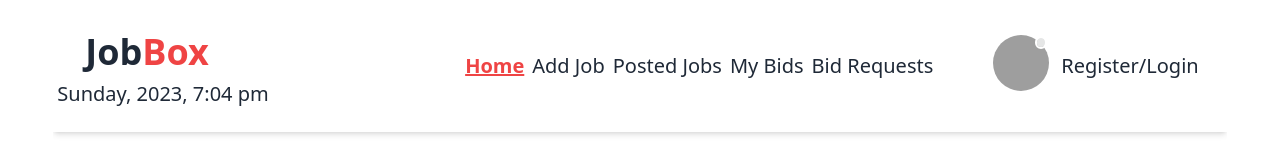
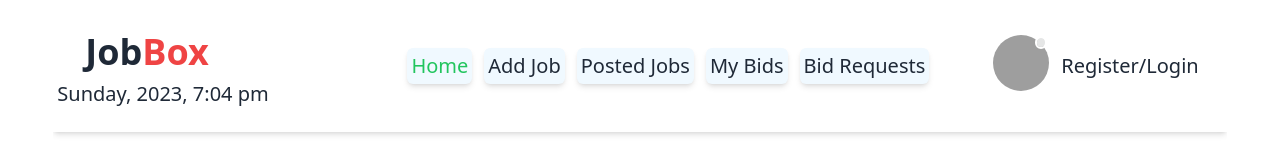
Before and after one commit to naymhossen1b/Job-Box-Client-Site, a React (Vite) app: page / in a window 1280 px wide. Shown: the top 160 px of the page. Built offline with nearby package versions, Linux system fonts and the light colour scheme; no server answers; grey boxes are pictures that could not be loaded.

Commit message:
create nav section and modified header section and aos packeg

```diff
--- a/src/Home/Banner.jsx
+++ b/src/Home/Banner.jsx
@@ -59,7 +59,7 @@ const Banner = () => {
             data-aos-duration="1000"
             data-aos-mirror="true"
             data-aos-once="false"
-            data-aos-anchor-placement="top-top"
+            data-aos-anchor-placement="top-bottom"
             className="lg:flex md:grid items-center text-center gap-3 p-2  rounded-md bg-white text-black"
           >
             <div>
@@ -77,7 +77,7 @@ const Banner = () => {
             data-aos-duration="1000"
             data-aos-mirror="true"
             data-aos-once="false"
-            data-aos-anchor-placement="top-top"
+            data-aos-anchor-placement="top-bottom"
             className="lg:flex md:grid text-center items-center gap-3 p-2 md:p-0 lg:p-2 rounded-md bg-white text-black"
           >
             <div>
@@ -95,7 +95,7 @@ const Banner = () => {
             data-aos-duration="1000"
             data-aos-mirror="true"
             data-aos-once="false"
-            data-aos-anchor-placement="top-top"
+            data-aos-anchor-placement="top-bottom"
             className="lg:flex md:grid text-center items-center gap-3 p-2 md:p-0 lg:p-2 rounded-md bg-white text-black"
           >
             <div>
@@ -113,7 +113,7 @@ const Banner = () => {
            data-aos-duration="1000"
            data-aos-mirror="true"
            data-aos-once="false"
-           data-aos-anchor-placement="top-top"
+           data-aos-anchor-placement="top-bottom"
           className="lg:flex md:grid items-center gap-3 p-2 rounded-md bg-white text-black">
             <div>
               <SiTaichigraphics className="font-bold w-11/12 mx-auto text-blue-500 text-5xl" />
--- a/src/Shared/Header.jsx
+++ b/src/Shared/Header.jsx
@@ -28,53 +28,53 @@ const Header = () => {
           <ul
             className={`lg:flex absolute md:static justify-center items-center text-start
           ${open ? "" : "hidden"}
-           gap-2 lg:mr-5 p-1 rounded-md`}
+           gap-3 lg:mr-5 p-1 rounded-md`}
           >
-            <li>
+            <li className=" p-1 rounded-md border-sky-300 bg-sky-50 shadow-md">
               <NavLink
                 to="/"
                 className={({ isActive, isPending }) =>
-                  isPending ? "pending" : isActive ? "font-bold underline text-red-500" : ""
+                  isPending ? "pending" : isActive ? "font-medium text-green-500" : ""
                 }
               >
                 Home
               </NavLink>
             </li>
-            <li>
+            <li className=" p-1 rounded-md border-sky-300 bg-sky-50 shadow-md">
               <NavLink
                 to="/addJob"
                 className={({ isActive, isPending }) =>
-                  isPending ? "pending" : isActive ? "font-bold underline text-red-500" : ""
+                  isPending ? "pending" : isActive ? "font-medium text-green-500" : ""
                 }
               >
                 Add Job
               </NavLink>
             </li>
-            <li>
+            <li className=" p-1 rounded-md border-sky-300 bg-sky-50 shadow-md">
               <NavLink
                 to="/myPostedJobs"
                 className={({ isActive, isPending }) =>
-                  isPending ? "pending" : isActive ? "font-bold underline text-red-500" : ""
+                  isPending ? "pending" : isActive ? "font-medium text-green-500" : ""
                 }
               >
                 Posted Jobs
               </NavLink>
             </li>
-            <li>
+            <li className=" p-1 rounded-md border-sky-300 bg-sky-50 shadow-md">
               <NavLink
                 to="/myBids"
                 className={({ isActive, isPending }) =>
-                  isPending ? "pending" : isActive ? "font-bold underline text-red-500" : ""
+                  isPending ? "pending" : isActive ? "font-medium text-green-500" : ""
                 }
               >
                 My Bids
               </NavLink>
             </li>
-            <li>
+            <li className=" p-1 rounded-md border-sky-300 bg-sky-50 shadow-md">
               <NavLink
                 to="/bidRequests"
                 className={({ isActive, isPending }) =>
-                  isPending ? "pending" : isActive ? "font-bold underline text-red-500" : ""
+                  isPending ? "pending" : isActive ? "font-medium text-green-500" : ""
                 }
               >
                 Bid Requests
```
